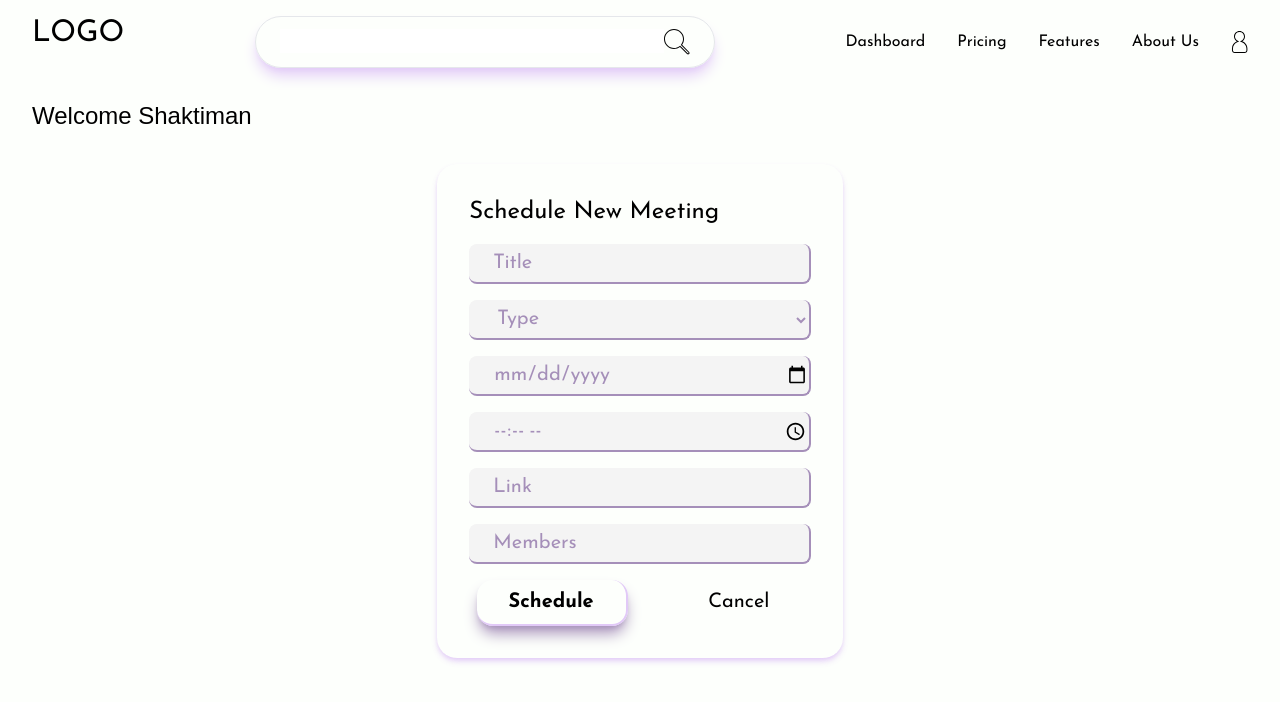
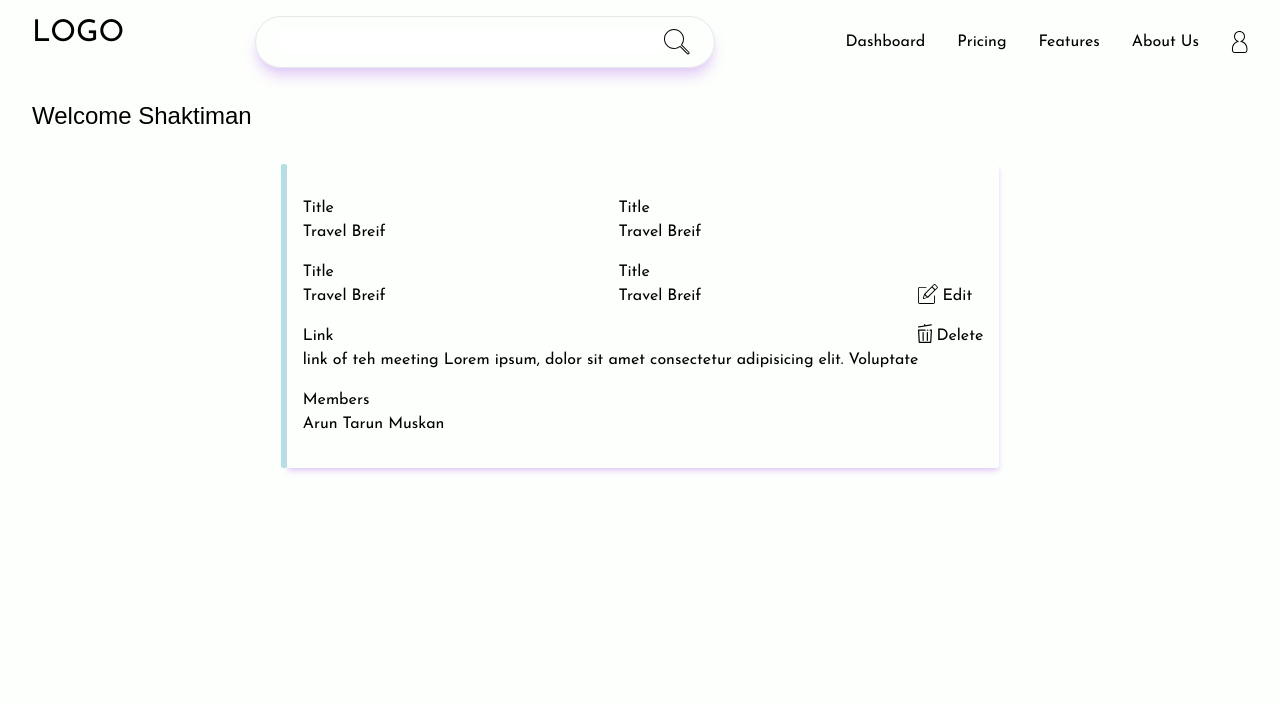
Before and after one commit to D32SSV/wizarding_media_assignment, a React (Vite) app: page / in a window 1280 px wide. Shown: the top 702 px of the page. Built offline with nearby package versions, Linux system fonts and the light colour scheme; a web font is replaced by a local one.

Commit message:
complete view meeting

```diff
--- a/src/App.tsx
+++ b/src/App.tsx
@@ -1,8 +1,9 @@
 import LandingCalender from "./components/LandingCalender";
 import MainCal from "./components/MainCal";
-import MeetingForm from "./components/MeetingForm";
+import AddMeeting from "./components/AddMeeting";
 import Navbar from "./components/Navbar";
 import WelcomeUser from "./components/WelcomeUser";
+import ViewMeeting from "./components/ViewMeeting";
 
 function App() {
   return (
@@ -12,8 +13,8 @@ function App() {
       <div className="flex items-center justify-around">
         {/* <LandingCalender /> */}
         {/* <MainCal /> */}
-        <MeetingForm />
       </div>
+        <ViewMeeting />
     </>
   );
 }
--- a/src/components/MeetingForm.tsx
+++ b/src/components/AddMeeting.tsx
@@ -1,4 +1,4 @@
-const MeetingForm = () => {
+const AddMeeting = () => {
   return (
     <div className="p-8 flex flex-col items-start justify-center gap-4 shadow-md shadow-[#E1C9F7E0] rounded-[20px] font-jose w-2/6">
       <p className="text-2xl">Schedule New Meeting</p>
@@ -67,4 +67,4 @@ const MeetingForm = () => {
   );
 };
 
-export default MeetingForm;
+export default AddMeeting;
--- /dev/null
+++ b/src/components/ViewMeeting.tsx
@@ -0,0 +1,58 @@
+import edit from "../assets/icons/edit.svg";
+import del from "../assets/icons/delete.svg";
+import Verticalbar from "./common/Verticalbar";
+
+const ViewMeeting = () => {
+  return (
+    <div className="flex items-center justify-center">
+      <div className="flex">
+        <Verticalbar decor={"B0E2E3"} />
+        <div className="flex items-center shadow-md shadow-[#E1C9F7E0] rounded-sm font-jose px-4">
+          <div className="flex flex-col  gap-4 w-max py-8 ">
+            <div className="grid grid-cols-2 grid-rows-2 gap-4">
+              <div>
+                <p>Title</p>
+                <p>Travel Breif</p>
+              </div>
+              <div>
+                <p>Title</p>
+                <p>Travel Breif</p>
+              </div>
+              <div>
+                <p>Title</p>
+                <p>Travel Breif</p>
+              </div>
+              <div>
+                <p>Title</p>
+                <p>Travel Breif</p>
+              </div>
+            </div>
+            <div>
+              <p>Link</p>
+              <p>
+                link of teh meeting Lorem ipsum, dolor sit amet consectetur
+                adipisicing elit. Voluptate
+              </p>
+            </div>
+            <div>
+              <p>Members</p>
+              <p>Arun Tarun Muskan</p>
+            </div>
+          </div>
+          <div className="flex flex-col gap-4">
+            <button className="inline-flex gap-1">
+              <img src={edit} alt="edit button" />
+              Edit
+            </button>
+            <button className="inline-flex gap-1">
+              <img src={del} alt="delete button" />
+              Delete
+            </button>
+          </div>
+        </div>
+      </div>
+    </div>
+  );
+};
+
+export default ViewMeeting;
--- /dev/null
+++ b/src/components/common/Verticalbar.tsx
@@ -0,0 +1,9 @@
+type BarProps = {
+  decor: string;
+};
+
+const Verticalbar = ({ decor }: BarProps) => {
+  return <div className={`w-[6px] h-auto bg-[#${decor}] rounded-sm`}></div>;
+};
+
+export default Verticalbar;
```
